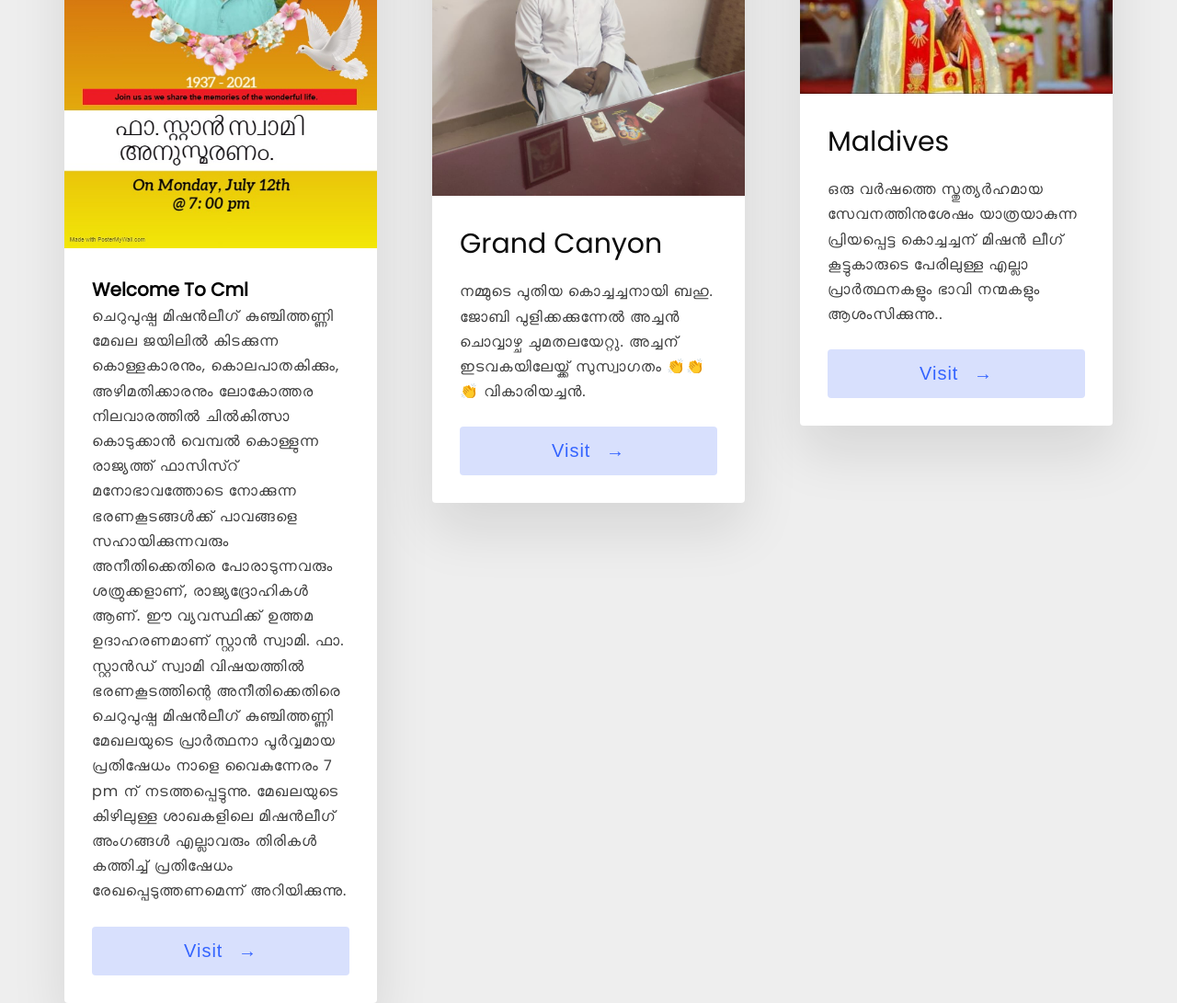
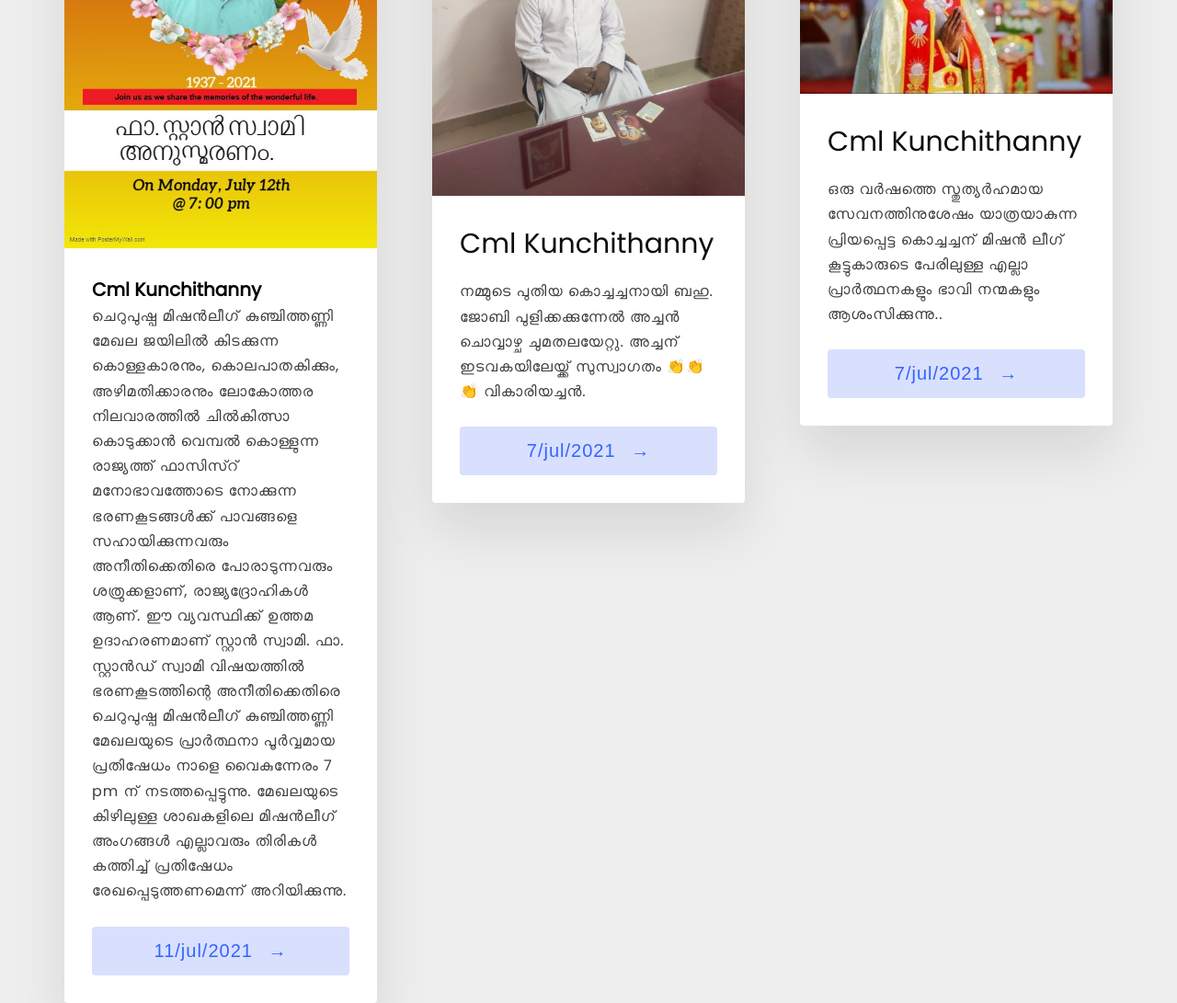
Before and after one commit to Codingwithaibal/5, a plain HTML site: page index.html in a window 1280 px wide. Shown: the part 240-1331 px from the top of the page at 92% size. Drawn offline with Linux system fonts and the light colour scheme.

Commit message:
Update index.html

```diff
--- a/index.html
+++ b/index.html
@@ -14,7 +14,7 @@
         <div class="card">
           <img class="card-img" src="3.jpg" alt="Rome" />
           <div class="card-content">
-            <h1 >Welcome To Cml</h1>
+            <h1 >Cml Kunchithanny</h1>
             <p class="card-text">
               ചെറുപുഷ്പ മിഷൻലീഗ്
  കുഞ്ചിത്തണ്ണി മേഖല
@@ -24,7 +24,7 @@
             ഫാ. സ്റ്റാൻഡ് സ്വാമി വിഷയത്തിൽ  ഭരണകൂടത്തിന്റെ അനീതിക്കെതിരെ  ചെറുപുഷ്പ മിഷൻലീഗ് കുഞ്ചിത്തണ്ണി മേഖലയുടെ പ്രാർത്ഥനാ പൂർവ്വമായ പ്രതിഷേധം നാളെ വൈകുന്നേരം 7 pm ന് നടത്തപ്പെട്ടുന്നു. മേഖലയുടെ കിഴിലുള്ള ശാഖകളിലെ മിഷൻലീഗ് അംഗങ്ങൾ എല്ലാവരും  തിരികൾ കത്തിച്ച് പ്രതിഷേധം രേഖപ്പെടുത്തണമെന്ന് അറിയിക്കുന്നു.
 
             </p>
-            <button class="card-btn">Visit <span>&rarr;</span></button>
+            <button class="card-btn">11/jul/2021 <span>&rarr;</span></button>
           </div>
         </div>
       </div>
@@ -36,12 +36,12 @@
             alt="Grand Canyon"
           />
           <div class="card-content">
-            <h1 class="card-header">Grand Canyon</h1>
+            <h1 class="card-header">Cml Kunchithanny</h1>
             <p class="card-text">
               നമ്മുടെ പുതിയ കൊച്ചച്ചനായി ബഹു. ജോബി പുളിക്കക്കുന്നേൽ അച്ചൻ ചൊവ്വാഴ്ച ചുമതലയേറ്റു. അച്ചന് ഇടവകയിലേയ്ക്ക് സുസ്വാഗതം 👏👏👏
 വികാരിയച്ചൻ.
             </p>
-            <button class="card-btn">Visit <span>&rarr;</span></button>
+            <button class="card-btn">7/jul/2021 <span>&rarr;</span></button>
           </div>
         </div>
       </div>
@@ -49,11 +49,11 @@
         <div class="card">
           <img class="card-img" src="5.jpg" alt="Maldives" />
           <div class="card-content">
-            <h1 class="card-header">Maldives</h1>
+            <h1 class="card-header">Cml Kunchithanny</h1>
             <p class="card-text">
               ഒരു വർഷത്തെ സ്തുത്യർഹമായ സേവനത്തിനുശേഷം യാത്രയാകുന്ന പ്രിയപ്പെട്ട കൊച്ചച്ചന് മിഷൻ ലീഗ് കൂട്ടുകാരുടെ പേരിലുള്ള എല്ലാ പ്രാർത്ഥനകളും ഭാവി നന്മകളും ആശംസിക്കുന്നു..
             </p>
-            <button class="card-btn">Visit <span>&rarr;</span></button>
+            <button class="card-btn">7/jul/2021 <span>&rarr;</span></button>
           </div>
         </div>
       </div>
```
